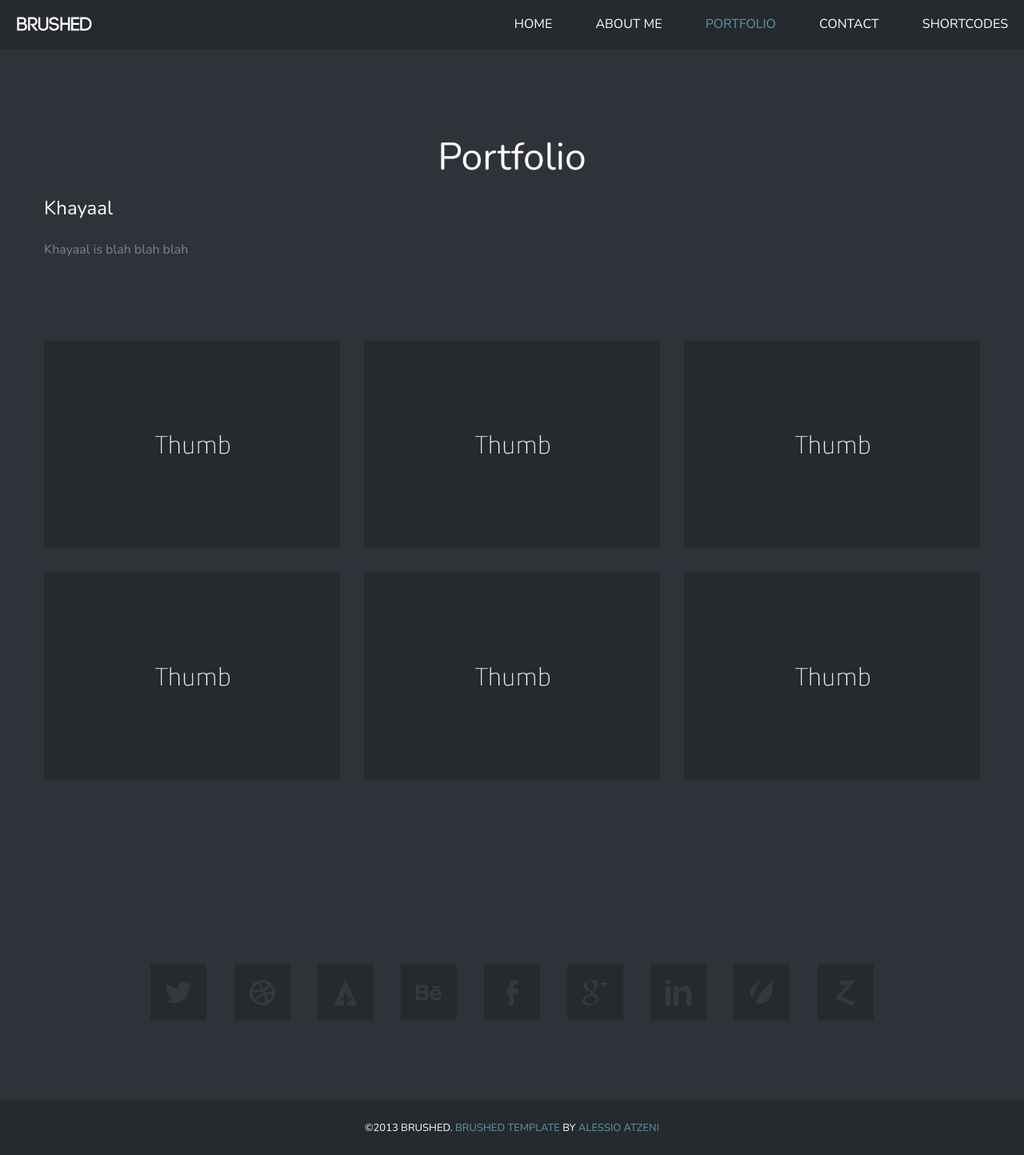
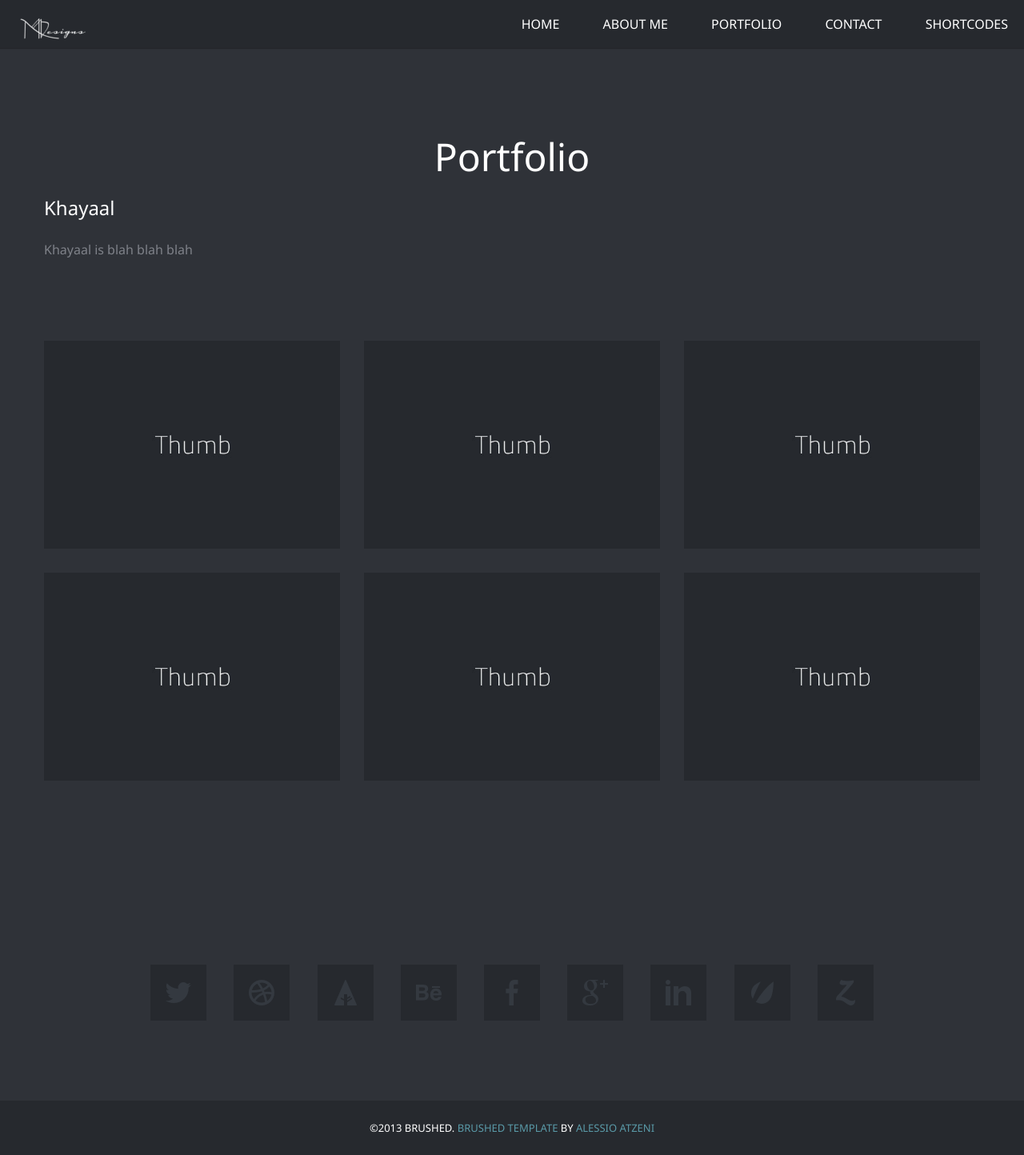
Before and after one commit to smalhotra7/MonikaWebsite, a PHP site: page /khayaal.html in a window 1280 px wide. Shown: the whole page at 80% size. Run offline with PHP 8.4, Linux system fonts and the light colour scheme; some libraries are stand-ins or nearby versions.

Commit message:
Added logo and stuff

```diff
--- a/_include/css/main.css
+++ b/_include/css/main.css
@@ -13,6 +13,7 @@ Version: 1.0
 ================================================== */
 
 @import url(http://fonts.googleapis.com/css?family=Nunito:400,300);
+@import url(http://fonts.googleapis.com/css?family=Noto+Sans);
 
 html, body {
 	height: 100%;
@@ -30,7 +31,7 @@ body{
 	color:#7F8289;
 	font-weight:300;
 	font-size:16px;
-	font-family: 'Nunito', sans-serif;
+	font-family: 'Noto Sans', sans-serif;
 	line-height:28px;
 }
 
@@ -115,7 +116,7 @@ hr {
 
 input, button, select, textarea {
 	font-weight: 300;
-	font-family: 'Nunito', sans-serif;
+	font-family: 'Noto Sans', sans-serif;
 	outline: 0;
 }
 
@@ -207,7 +208,7 @@ h6{
 	margin:0 0 20px 0;
 	color:#FFFFFF;
 	font-weight:300;
-	font-family: 'Nunito', sans-serif;
+	font-family: 'Noto Sans', sans-serif;
 	line-height:1.5em;
 }
 
@@ -505,9 +506,9 @@ header #logo {
 }
 
 header #logo a {
-	background: url(../img/logo.png) no-repeat;
+	background: url(../img/MMDesigns_white.png) no-repeat;
 	width: 96px;
-	height: 30px;
+	height: 41px;
 	text-indent: -9999px;
 	display: block;
 	opacity: 1;
--- a/khayaal.html
+++ b/khayaal.html
@@ -97,15 +97,15 @@
     	<a id="mobile-nav" class="menu-nav" href="#menu-nav"></a>
 
         <div id="logo">
-        	<a id="goUp" href="#home-slider" title="Brushed | Responsive One Page Template">Brushed Template</a>
+        	<a href="index.html" title="Brushed | Responsive One Page Template">Brushed Template</a>
         </div>
 
         <nav id="menu">
         	<ul id="menu-nav">
             	<li><a href="index.html" class="external">Home</a></li>
-                <li><a href="#about">About Me</a></li>
-                <li><a href="#work">Portfolio</a></li>
-                <li><a href="#contact">Contact</a></li>
+                <li><a href="index.html#about" class="external">About Me</a></li>
+                <li><a href="index.html#work" class="external">Portfolio</a></li>
+                <li><a href="index.html#contact" class="external">Contact</a></li>
 				<li><a href="shortcodes.html" class="external">Shortcodes</a></li>
             </ul>
         </nav>
```
Also changed, not shown: index.html (+7 -7 lines), _include/img/MMDesigns_white.png (added), 8 other files.
